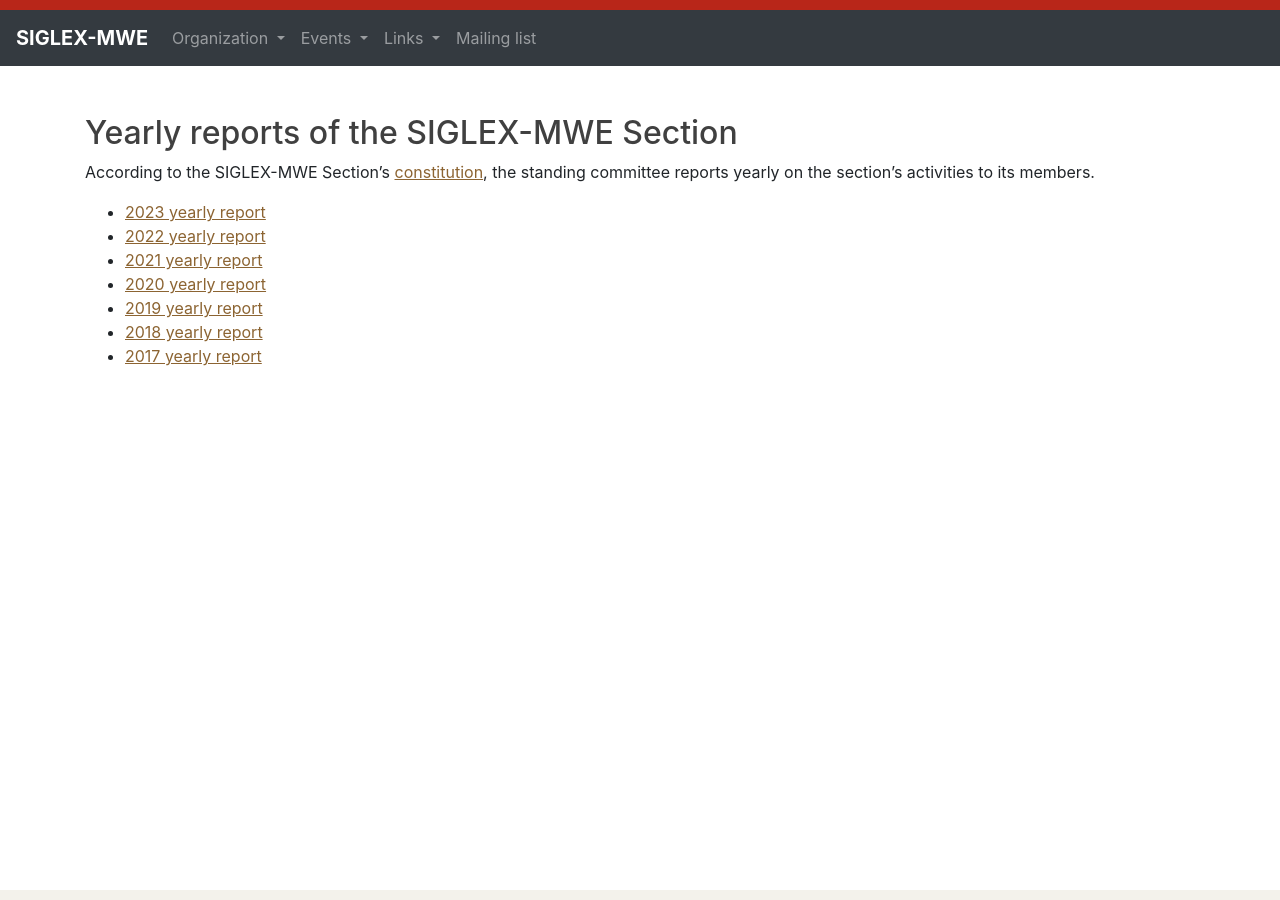
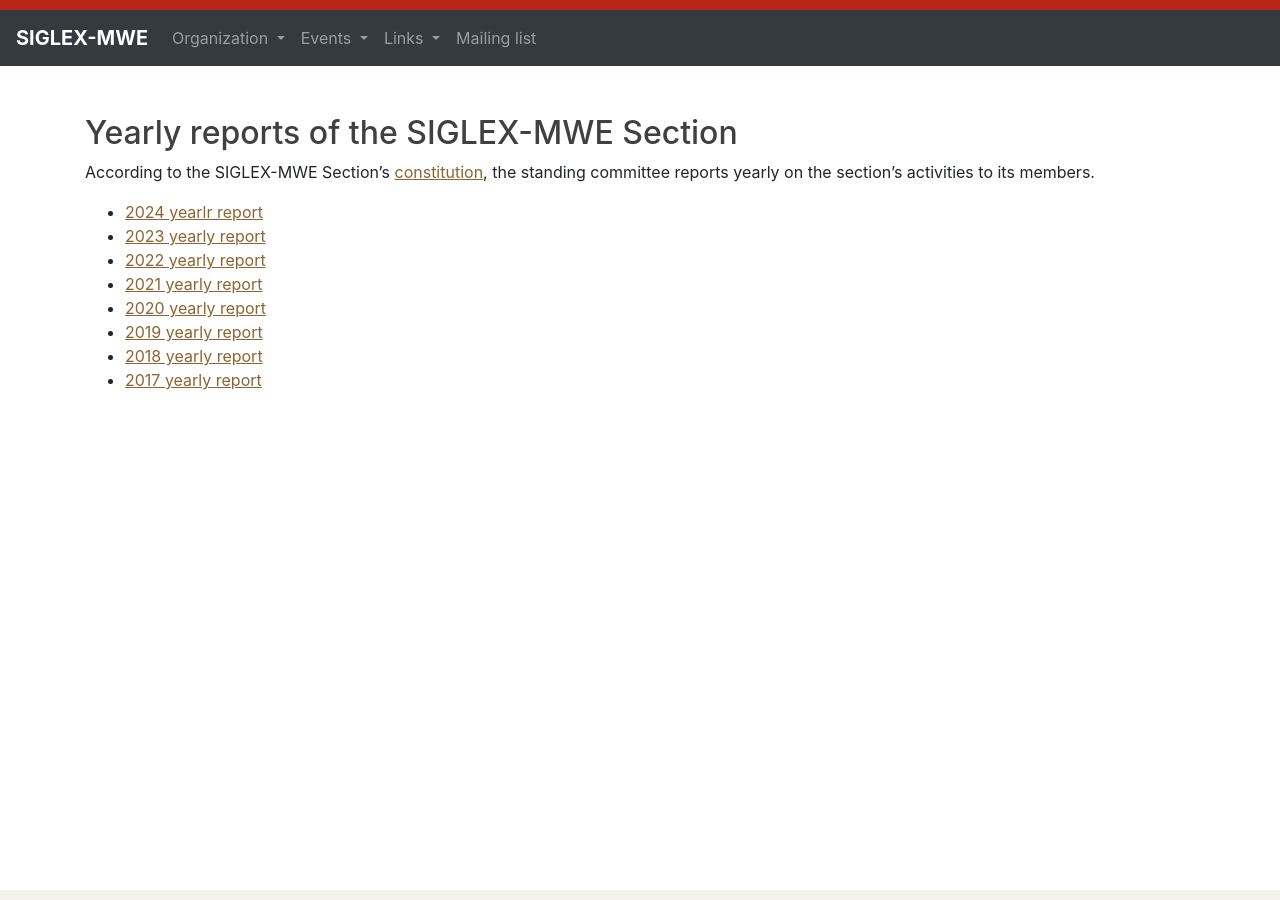
Before and after one commit to multiword/multiword.github.io, a Jekyll site: the page built from organization/yearlyreports.md, in a window 1280 px wide. Built offline with Jekyll 4.4.1, drawn with Linux system fonts in a browser that asks for light colours.

Commit message:
Added 2024 yearly report

```diff
--- a/organization/yearlyreports.md
+++ b/organization/yearlyreports.md
@@ -7,6 +7,7 @@ layout: default
 
 According to the SIGLEX-MWE Section's [constitution](constitution), the standing committee reports yearly on the section's activities to its members.
 
+  * [2024 yearlr report](yearlyreports/2024-SIGLEX-MWE-yearly-report.pdf)
   * [2023 yearly report](yearlyreports/2023-SIGLEX-MWE-yearly-report.pdf)
   * [2022 yearly report](yearlyreports/2022-SIGLEX-MWE-yearly-report.pdf)
   * [2021 yearly report](yearlyreports/2021-SIGLEX-MWE-yearly-report.pdf)
```
